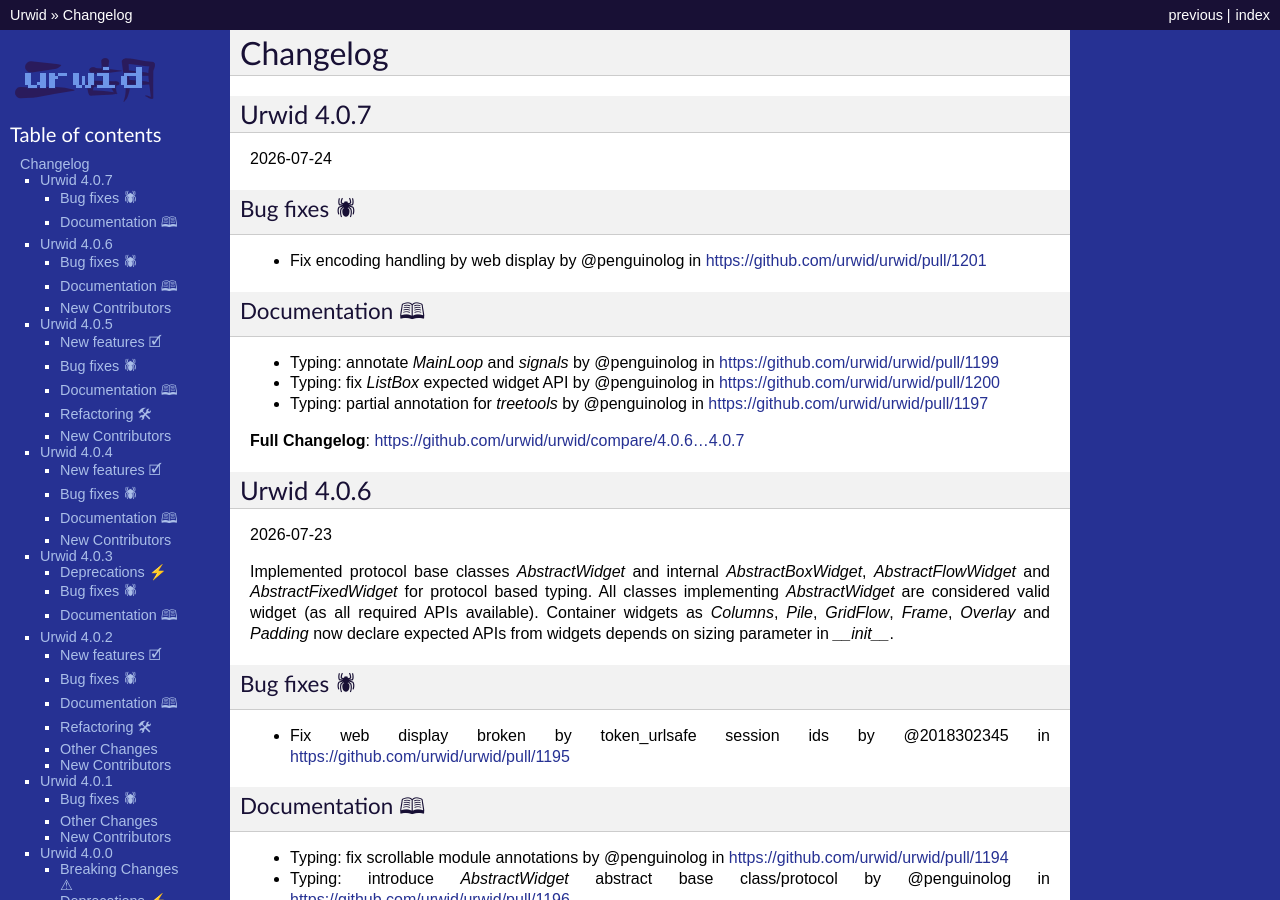
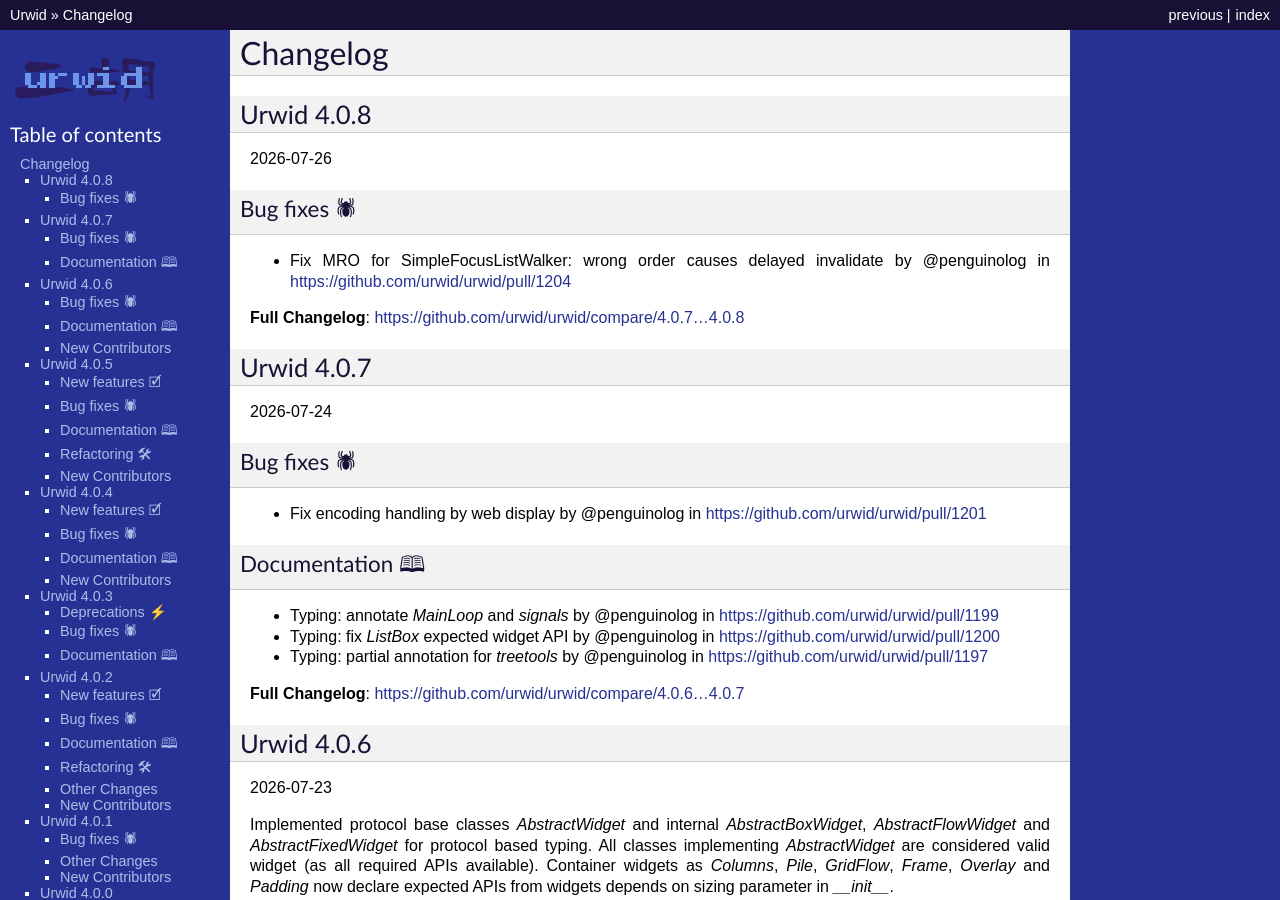
Before and after one commit to urwid/urwid, a Sphinx documentation site: the page built from docs/changelog.rst, in a window 1280 px wide and 900 px high. Built offline with Sphinx 7.4.7, drawn with Linux system fonts in a browser that asks for light colours.

Commit message:
Prepare release 4.0.8 (#1205)

```diff
--- a/docs/changelog.rst
+++ b/docs/changelog.rst
@@ -1,6 +1,18 @@
 
 Changelog
 ---------
+
+Urwid 4.0.8
+===========
+
+2026-07-26
+
+Bug fixes 🕷
+++++++++++++
+* Fix MRO for SimpleFocusListWalker: wrong order causes delayed invalidate by @penguinolog in https://github.com/urwid/urwid/pull/1204
+
+
+**Full Changelog**: https://github.com/urwid/urwid/compare/4.0.7...4.0.8
 
 Urwid 4.0.7
 ===========
```
